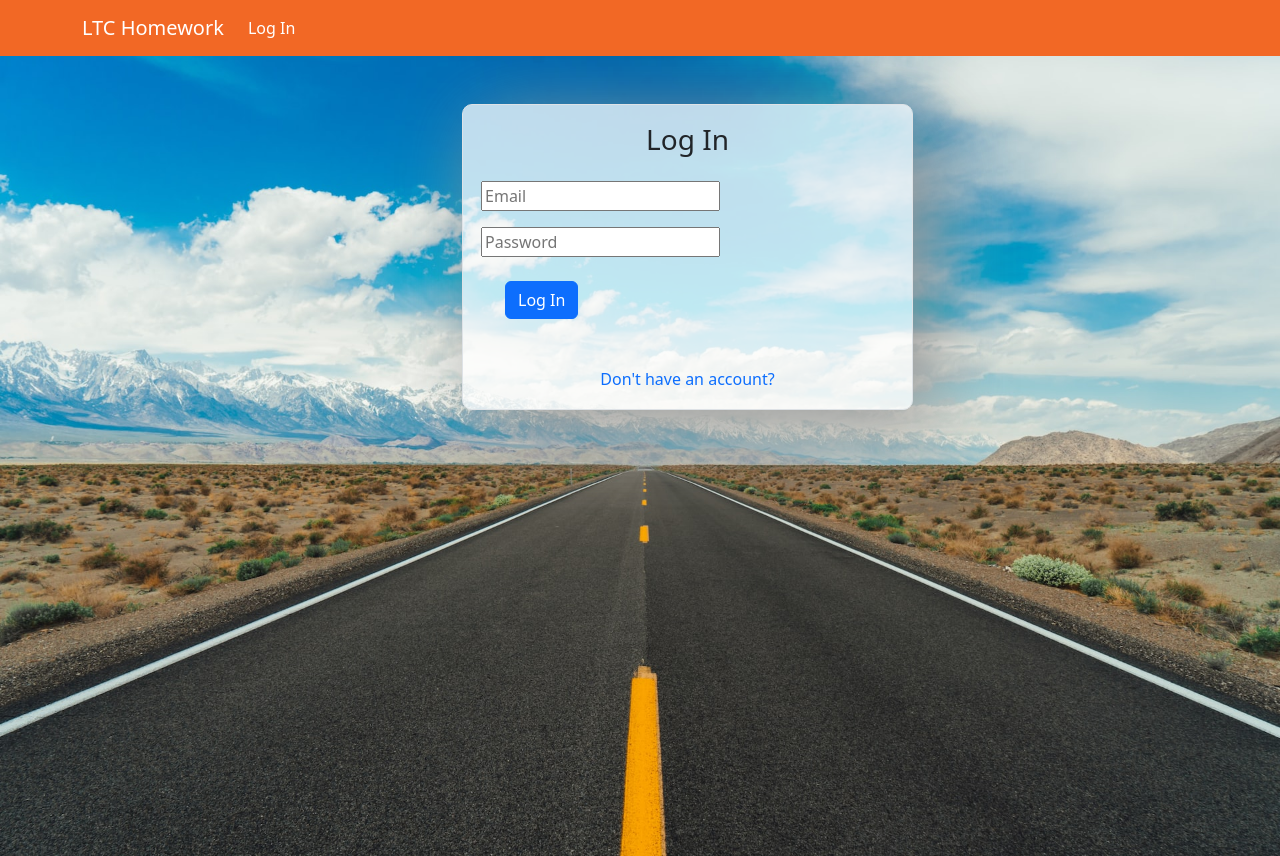
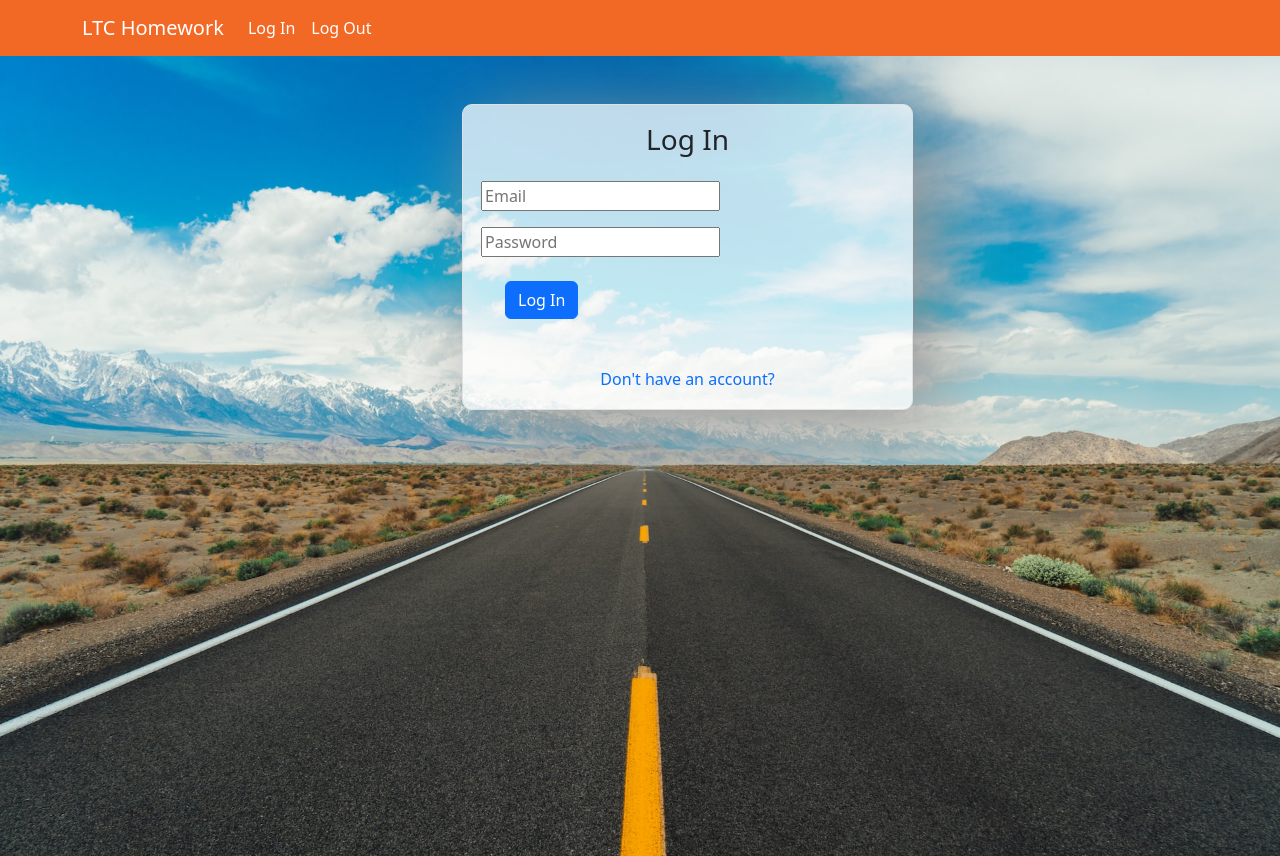
Before and after one commit to julesep3/LTC-Homework, an Angular app: page /login in a window 1280 px wide. Built offline with nearby package versions, Linux system fonts and the light colour scheme.

Commit message:
add log out button

```diff
--- a/src/app/app-routing.module.ts
+++ b/src/app/app-routing.module.ts
@@ -5,7 +5,7 @@ import { LoginComponent } from './components/login/login.component';
 import { SignupComponent } from './components/signup/signup.component';
 import { StartComponent } from './components/start/start.component';
 import { AuthGuard } from './guards/auth.guard';
-import { MainPageComponent } from './main-page/main-page.component';
+import { MainPageComponent } from './components/main-page/main-page.component';
 
 const routes: Routes = [
   // path: '' is root
--- a/src/app/app.component.html
+++ b/src/app/app.component.html
@@ -8,8 +8,13 @@
     <div class="collapse navbar-collapse" id="navbarNav">
       <ul class="navbar-nav">
         <li class="nav-item">
-          <a class="nav-link active" style="color: white" aria-current="page" routerLink="login">Log
+          <a *ngIf="loggedIn" class="nav-link active" style="color: white" aria-current="page" routerLink="login">Log
             In</a>
+        </li>
+        <li class="nav-item">
+          <a (click)="logout()" *ngIf="loggedIn" class="nav-link active" style="color: white" aria-current="page"
+            routerLink="">Log Out
+          </a>
         </li>
         <!-- <li class="nav-item">
           <a class="nav-link active" style="color: white" aria-current="page" routerLink="signup">Sign Up</a>
--- a/src/app/app.component.ts
+++ b/src/app/app.component.ts
@@ -1,5 +1,5 @@
 import { Component } from '@angular/core';
-// import { LoginAuthService } from './services/login-auth.service';
+import { LoginAuthService } from './services/login-auth.service';
 
 @Component({
   selector: 'app-root',
@@ -7,8 +7,12 @@ import { Component } from '@angular/core';
   styleUrls: ['./app.component.css']
 })
 export class AppComponent {
-  // constructor(private auth: LoginAuthService) {}
+  constructor(private auth: LoginAuthService) { }
+  loggedIn = !this.auth.isLoggedIn();
+  title = 'LTSHomework';
 
-  // loggedIn = this.auth.isLoggedIn();
-  title = 'LTSHomework';
+  logout() {
+    // remove token/userInfo from localStorage
+    localStorage.clear();
+  }
 }
--- a/src/app/app.module.ts
+++ b/src/app/app.module.ts
@@ -9,7 +9,7 @@ import { EmployeesListComponent } from './components/employees/employees-list/em
 import { LoginComponent } from './components/login/login.component';
 import { SignupComponent } from './components/signup/signup.component';
 import { StartComponent } from './components/start/start.component';
-import { MainPageComponent } from './main-page/main-page.component';
+import { MainPageComponent } from './components/main-page/main-page.component';
 
 @NgModule({
   declarations: [
--- a/src/app/components/login/login.component.ts
+++ b/src/app/components/login/login.component.ts
@@ -14,8 +14,6 @@ export class LoginComponent implements OnInit{
 
   constructor(private fb: FormBuilder, private auth: LoginAuthService, private router: Router){
     this.auth.logout();
-    console.log("********** Debug Login: " + this.auth.isLoggedIn());
-    console.log("========== Debug Token: " + this.auth.getToken())
   }
 
   ngOnInit(): void {
@@ -33,6 +31,7 @@ export class LoginComponent implements OnInit{
           alert("Log in Successful!");
           this.loginForm.reset();
           this.auth.storeToken(res.token);
+          // location.reload();
           this.router.navigate(['mainPage']);
         },
         error: (err) => {
--- a/src/app/main-page/main-page.component.css
+++ b/src/app/components/main-page/main-page.component.css
@@ -1,6 +1,6 @@
 .outer {
 	height: 100vh;
-	background-image: url('../../../images/internalPages.jpg');
+	background-image: url('../../../../images/internalPages.jpg');
 	background-attachment: fixed;
 	background-size: cover;
 }
--- a/src/app/main-page/main-page.component.html
+++ b/src/app/components/main-page/main-page.component.html
@@ -1,3 +1,3 @@
 <div class="outer">
-
+	<button></button>
 </div>
--- /dev/null
+++ b/src/app/components/main-page/main-page.component.ts
@@ -0,0 +1,14 @@
+import { Component, OnInit } from '@angular/core';
+
+@Component({
+  selector: 'app-main-page',
+  templateUrl: './main-page.component.html',
+  styleUrls: ['./main-page.component.css']
+})
+export class MainPageComponent implements OnInit {
+  ngOnInit(): void {
+    // location.reload();
+    // window.location.reload();
+  }
+
+}
--- a/src/app/guards/auth.guard.ts
+++ b/src/app/guards/auth.guard.ts
@@ -11,12 +11,10 @@ export class AuthGuard implements CanActivate {
   constructor(private auth: LoginAuthService, private router: Router) {}
   canActivate(): boolean {
     if(this.auth.isLoggedIn()) {
-      console.log('**************** Logged In***************');
       return true;
     } else {
       // this.router.navigate(['login']);
       alert("Page not accessible until logged in.");
-      console.log('**************** NOT Logged In***************');
       return false;
     }
     // return true;
```
Also changed, not shown: src/app/main-page/main-page.component.ts (deleted, +0 -10 lines), 1 other file (tests, documents, lock files or other folders).
